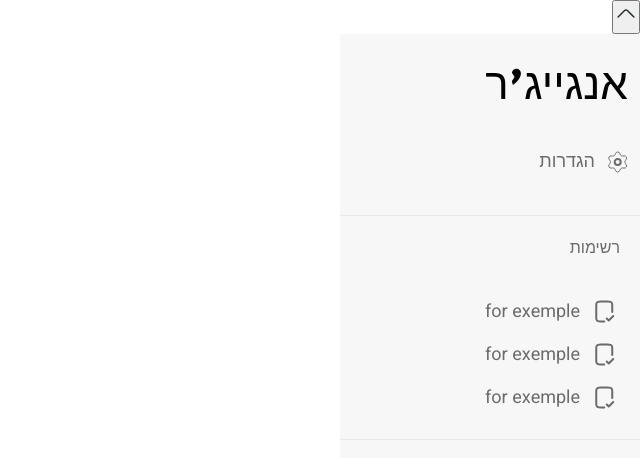
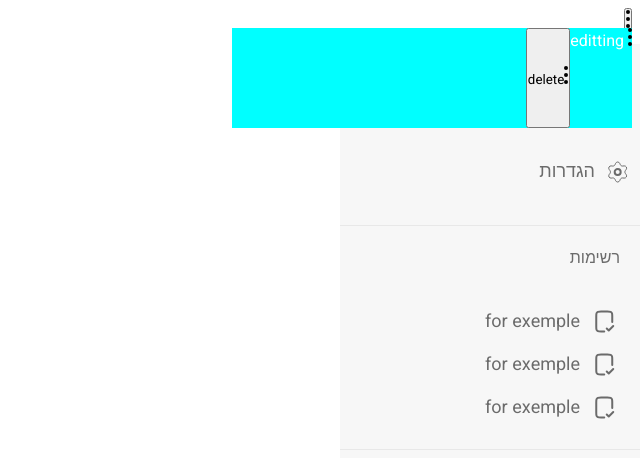
Before and after one commit to yosefus/accurate-proj-client, a React (Vite) app: page /israel in a window 1280 px wide. Both pictures are taken after a click on the button 1266 px from the left and 17 px from the top of the page. Shown: the top 458 px of the page, without its empty margins (640-1280 px from the left). Built offline with nearby package versions, Linux system fonts and the light colour scheme.

Commit message:
i need to set the css of this componennt

```diff
--- a/src/components/PopOver/index.jsx
+++ b/src/components/PopOver/index.jsx
@@ -1,17 +1,49 @@
 import React from 'react'
 import { useState } from 'react'
 import style from './style.module.css'
+import { Link } from 'react-router-dom'
 
 export default function PopOver({ children, listLinks }) {
     const [visibility, setVisibility] = useState()
+    const [indexOpen, setIndexOpen] = useState({})
+    const handleClick = function (e) {
+        setVisibility(visibility === "show" ? "hide" : "show")
+
+        const styles = {}
+        if (window.innerHeight - e.clientY > 400) {
+            styles["top"] = 20
+        }
+        else { styles["bottom"] = 20 }
+        if (window.innerWidth - e.clientX > 400) {
+            styles['left'] = 0
+        }
+        else {
+            styles['right'] = 0
+        }
+        styles["height"] = listLinks.length * 50
+        setIndexOpen(styles)
+    }
+
+
     return (
-
-        <button onClick={() => setVisibility(visibility === "show" ? "hide" : "show")}>
-            {children}
-            <div className={`${style.content} ${visibility === "show" ? style.show : visibility === "hide" ? style.noShow : ""}`}>
-                {visibility == null ? '' : ''}
+        <span className={style.btn}>
+            <button onClick={(e) => handleClick(e)}>
+                {children}
+            </button>
+            <div style={indexOpen} className={`${style.content} ${visibility === "show" ? style.show : visibility === "hide" ? style.noShow : ""}`}>
+                {visibility == null ? '' : listLinks.map(i => {
+                    return (
+                        i.href ?
+                            <Link to={i.href} key={i.name}>{i.icon} <span>{i.name}</span>  </Link>
+                            :
+                            <button onClick={i.onClick} key={i.name}>
+                                {i.icon}
+                                <span>{i.name}</span>
+                            </button>
+                    )
+                })}
             </div>
-        </button>
+        </span>
 
 
     )
--- a/src/components/PopOver/style.module.css
+++ b/src/components/PopOver/style.module.css
@@ -86,10 +86,9 @@
 
 
 
-@-webkit-keyframes fade-in {
+/* @-webkit-keyframes fade-in {
     0% {
         opacity: 0;
-
     }
 
     100% {
@@ -100,27 +99,41 @@
 @keyframes fade-in {
     0% {
         opacity: 0;
-        height: 0px;
     }
 
     100% {
         opacity: 1;
         height: 400px;
     }
-}
+} */
+
 
 
 
 
 
 .show {
-    .fade-in {
-        -webkit-animation: fade-in 3.5s cubic-bezier(0.390, 0.575, 0.565, 1.000) both;
-        animation: fade-in 3.5s cubic-bezier(0.390, 0.575, 0.565, 1.000) both;
-    }
+    /*
+    -webkit-animation: fade-in 3.5s cubic-bezier(0.390, 0.575, 0.565, 1.000) both;
+    animation: fade-in 3.5s cubic-bezier(0.390, 0.575, 0.565, 1.000) both; */
+    display: flex;
+    position: absolute;
+    width: 400px;
+    background-color: aqua;
+
 }
 
 .noShow {
-    -webkit-animation: slide-out-blurred-top 2s cubic-bezier(0.230, 1.000, 0.320, 1.000) forwards;
-    animation: slide-out-blurred-top 2s cubic-bezier(0.230, 1.000, 0.320, 1.000) forwards;
+    /* -webkit-animation: slide-out-blurred-top 2s cubic-bezier(0.230, 1.000, 0.320, 1.000) forwards;
+    animation: slide-out-blurred-top 2s cubic-bezier(0.230, 1.000, 0.320, 1.000) forwards; */
+    display: none;
 }
+
+.btn {
+    display: flex;
+    position: relative;
+    cursor: pointer;
+    background-color: white;
+    color: white;
+    margin: .5rem;
+}
--- a/src/pages/Tests/Israel.jsx
+++ b/src/pages/Tests/Israel.jsx
@@ -1,52 +1,26 @@
 import React from 'react'
 import PopOver from '../../components/PopOver'
 export default function Israel() {
-  const listRead = [{
-    id: '1234',
-    name: 'israel',
-    email: 'a@a',
-    date: new Date()
+  const iconchild = <svg width="4" height="18" viewBox="0 0 4 18" fill="none" xmlns="http://www.w3.org/2000/svg">
+    <path d="M2 10C2.55228 10 3 9.55228 3 9C3 8.44772 2.55228 8 2 8C1.44772 8 1 8.44772 1 9C1 9.55228 1.44772 10 2 10Z" stroke="black" strokeWidth="2" strokeLinecap="round" strokeLinejoin="round" />
+    <path d="M2 3C2.55228 3 3 2.55228 3 2C3 1.44772 2.55228 1 2 1C1.44772 1 1 1.44772 1 2C1 2.55228 1.44772 3 2 3Z" stroke="black" strokeWidth="2" strokeLinecap="round" strokeLinejoin="round" />
+    <path d="M2 17C2.55228 17 3 16.5523 3 16C3 15.4477 2.55228 15 2 15C1.44772 15 1 15.4477 1 16C1 16.5523 1.44772 17 2 17Z" stroke="black" strokeWidth="2" strokeLinecap="round" strokeLinejoin="round" />
+  </svg>
+  const list = [{
+    name: 'editting',
+    href: '/',
+    icon: iconchild
   },
   {
-    id: '5678',
-    name: 'israel',
-    email: 'a@a',
-    date: new Date()
-  }
-    ,
-  {
-    id: '9123',
-    name: 'israel',
-    email: 'a@a',
-    date: new Date()
+    name: "delete",
+    onClick: () => console.log('onclick is work'),
+    icon: iconchild
   }]
-  const listNoRead = [{
-    id: '1234',
-    name: 'israel',
-    email: 'a@a',
-    date: new Date()
-  },
-  {
-    id: '5678',
-    name: 'israel',
-    email: 'a@a',
-    date: new Date()
-  }
-    ,
-  {
-    id: '9123',
-    name: 'israel',
-    email: 'a@a',
-    date: new Date()
-  }]
-  const icon = <svg width="24" height="24" viewBox="0 0 24 24" fill="none" xmlns="http://www.w3.org/2000/svg">
-    <path d="M19.9201 15.05L13.4001 8.53001C12.6301 7.76001 11.3701 7.76001 10.6001 8.53001L4.08008 15.05" stroke="#292D32" stroke-width="1.5" stroke-miterlimit="10" stroke-linecap="round" stroke-linejoin="round" />
-  </svg>
 
   const tit = 'eikfemf'
   return (
     <div>
-      <PopOver list={listRead}>{icon}</PopOver>
+      <PopOver listLinks={list}>{iconchild}</PopOver>
 
     </div>
   )
```
